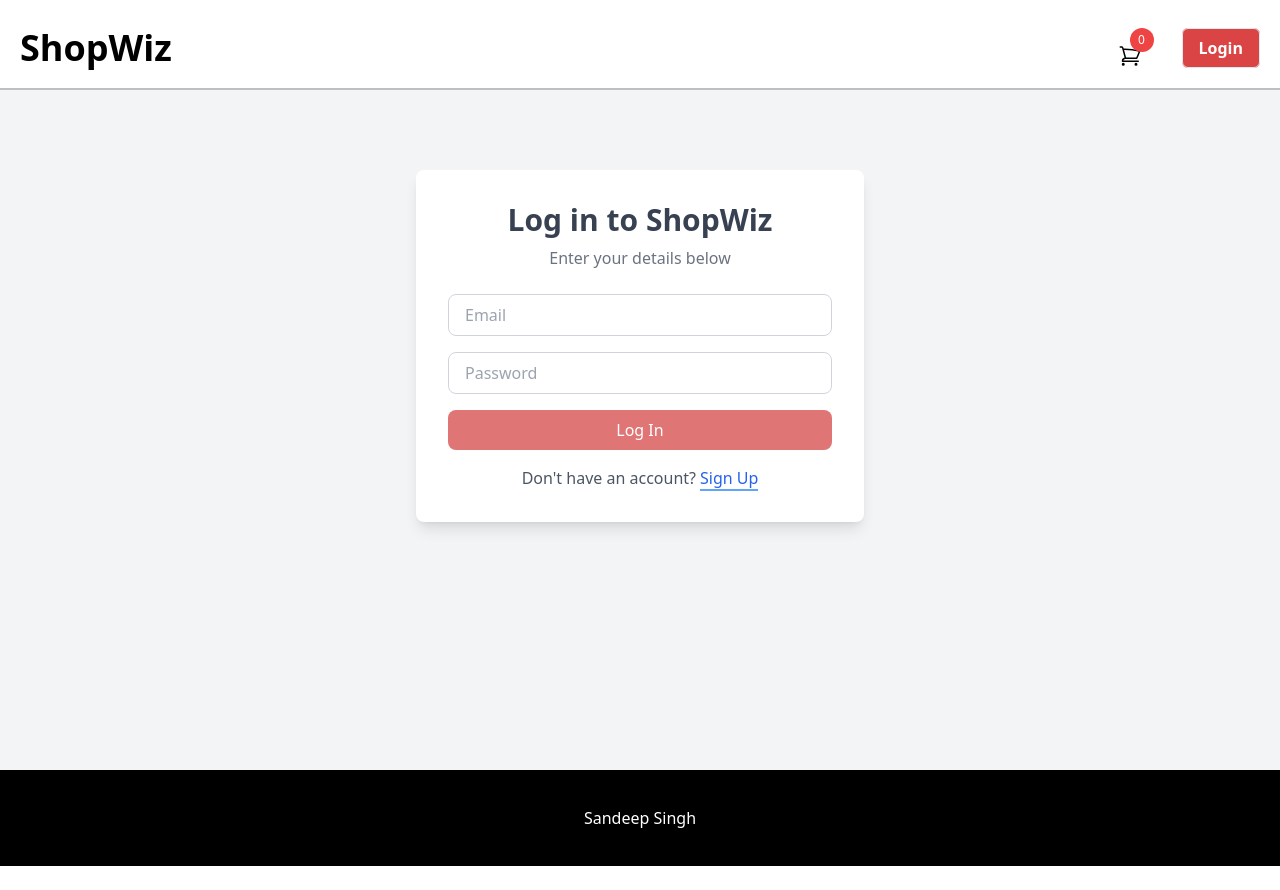
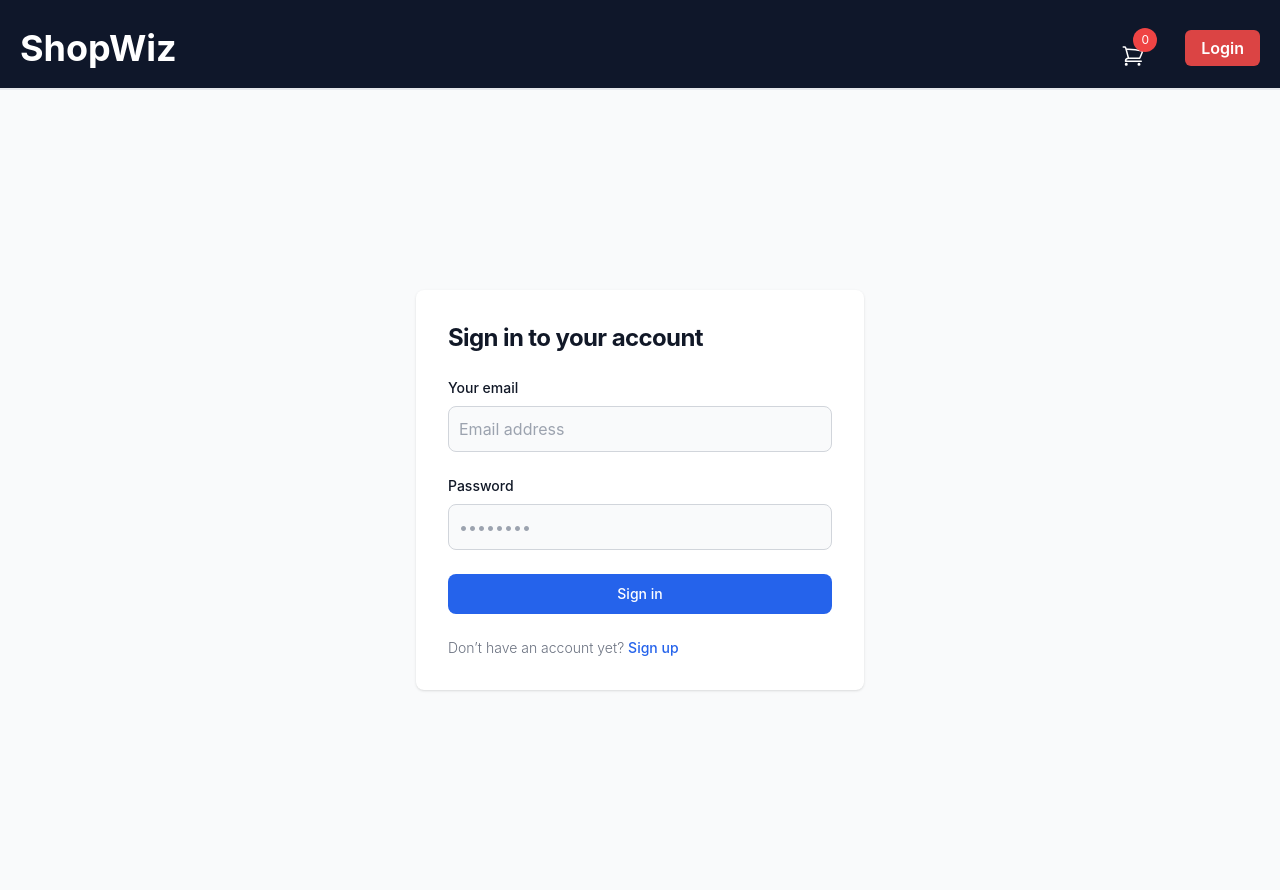
Before and after one commit to Sandeep-singh-99/ShopWiz, a React (Create React App) app in the folder client/: page /login in a window 1280 px wide. Before the commit the page ends 866 px from the top, so only its background shows below. Built offline with nearby package versions, Linux system fonts and the light colour scheme; no server answers.

Commit message:
refactor: update layout and styling for Home, ProductDetails, and Header components; enhance ProductCard and HorizontalCategory components

```diff
--- a/client/src/App.js
+++ b/client/src/App.js
@@ -5,14 +5,15 @@ import Footer from "./components/Footer";
 function App() {
   const location = useLocation();
   const hideHeader = ["/admin-login", "/admin-home"];
+  const hideFooter = ["/admin-login", "/admin-home", "/register", "/login"];
 
   return (
     <>
       {!hideHeader.includes(location.pathname) && <Header />}
-     <div className="min-h-[calc(100vh-120px)] bg-gray-100">
+     <div className="bg-slate-900">
       <Outlet/>
       </div>
-      {!hideHeader.includes(location.pathname) && <Footer />}
+      {!hideFooter.includes(location.pathname) && <Footer />}
     </>
   );
 }
--- a/client/src/components/Header.js
+++ b/client/src/components/Header.js
@@ -20,9 +20,9 @@ export default function Header() {
   }
 
   return (
-    <div className="border-b-2 border-black border-opacity-25">
+    <div className=" bg-slate-900 border-b-2">
       <div className=" px-5 flex justify-between items-center pt-5 pb-3">
-        <Link className="sm:text-4xl text-3xl font-bold" to={"/"}>
+        <Link className="sm:text-4xl text-white text-3xl font-bold" to={"/"}>
           ShopWiz
         </Link>
 
@@ -42,7 +42,7 @@ export default function Header() {
                 viewBox="0 0 24 24"
                 strokeWidth="1.5"
                 stroke="currentColor"
-                className="mt-4 h-6 w-6"
+                className="mt-4 h-6 w-6 text-white"
               >
                 <path
                   strokeLinecap="round"
@@ -77,7 +77,7 @@ export default function Header() {
             ) : (
               <Link
                 to={"login"}
-                className="border text-white font-semibold px-4 py-2 rounded-md bg-[#db4444] hover:bg-[#db3333]"
+                className=" text-white font-semibold px-4 py-2 rounded-md bg-[#db4444] hover:bg-[#db3333]"
               >
                 Login
               </Link>
--- a/client/src/components/Login.js
+++ b/client/src/components/Login.js
@@ -1,144 +1,3 @@
-// import React, { useEffect, useState } from "react";
-// import img1 from "../assests/dl.beatsnoop 1.png";
-// import { Link, useNavigate } from "react-router-dom";
-// import { login } from "../redux/slice/auth-slice";
-// import { useDispatch } from "react-redux";
-// import axios from "axios";
-// import { message } from "antd";
-
-// const API_BASE_URL = process.env.REACT_APP_API_URL;
-
-// export default function Login() {
-//   const dispatch = useDispatch(); // Initialize the dispatch function
-//   const navigate = useNavigate(); // Initialize the navigate function
-
-//   // Initialize the form data state
-//   const [formData, setFormData] = useState({
-//     email: "",
-//     password: "",
-//   });
-
-//   // Handle form input changes
-//   const handleChange = (e) => {
-//     setFormData({ ...formData, [e.target.name]: e.target.value });
-//   };
-
-//   const handleSubmit = async (e) => {
-//     e.preventDefault();
-
-//     if (!formData.email || !formData.password) {
-//       alert("Please fill in all fields.");
-//       return;
-//     }
-
-//     const data = {
-//       email: formData.email,
-//       password: formData.password,
-//     };
-
-//     console.log("Form Data before dispatch: ", data);
-
-//     try {
-//       const response = await axios.post(
-//         `${API_BASE_URL}/api/auth/login`,
-//         data,
-//         {
-//           headers: {
-//             "Content-Type": "application/json",
-//           },
-//           withCredentials: true,
-//         }
-//       );
-
-//       if (response.status === 200 && response.data.success) {
-//         const { data: userData } = response.data;
-//         if (userData) {
-//           localStorage.setItem("token", userData.accesstoken);
-//           localStorage.setItem("loginData", JSON.stringify(userData.user));
-
-//           dispatch(login(userData.user));
-//         }
-//         navigate("/");
-//         message.success("Login successful");
-//       } else {
-//         message.error("Login failed");
-//       }
-//     } catch (error) {
-//       alert("Error logging in");
-//       console.log("Error: ", error);
-//     }
-//   };
-
-//   useEffect(() => {
-//     if (localStorage.getItem("token")) {
-//       navigate("/");
-//     }
-//   });
-
-//   return (
-//     <div className="sm:pt-16  h-screen pt-5">
-//       <div className="flex sm:justify-between justify-center">
-//         <div className="bg-[#c6e5e9] sm:block hidden">
-//           <img className="w-5/6" src={img1} alt="img1" loading="lazy" />
-//         </div>
-
-//         <div className="flex sm:w-2/4 w-full shadow-2xl rounded-md sm:shadow-none sm:rounded-none flex-col justify-center items-center py-8">
-//           <div className="sm:w-3/4 w-10/12 py-10 bg-white rounded-md shadow-md px-10">
-//             <h1 className="sm:text-4xl text-3xl font-bold sm:font-semibold mb-3">
-//               Log in to ShopWiz
-//             </h1>
-//             <h2 className="sm:text-lg text-sm">Enter your details below</h2>
-
-//             <form className="mt-7" onSubmit={handleSubmit}>
-//               <div className="mb-5">
-//                 <input
-//                   name="email"
-//                   type="email"
-//                   value={formData.email}
-//                   onChange={handleChange}
-//                   className="border-b-2 w-full outline-none py-2 px-4"
-//                   placeholder="Email"
-//                 />
-//               </div>
-
-//               <div className="mb-5">
-//                 <input
-//                   name="password"
-//                   type="password"
-//                   onChange={handleChange}
-//                   value={formData.password}
-//                   className="border-b-2 w-full outline-none py-2 px-4"
-//                   placeholder="Password"
-//                 />
-//               </div>
-
-//               <div className="mb-5">
-//                 <button className="bg-[#e07575] w-full text-white px-7 py-2 rounded-md">
-//                   Log In
-//                 </button>
-//               </div>
-
-//               <div className="flex justify-center">
-//                 <h1 className="text-gray-600">
-//                   Don't have an account?
-//                   <Link
-//                     to={"/register"}
-//                     className="text-blue-600 ml-1 border-b-2 border-blue-400"
-//                   >
-//                     Sign Up
-//                   </Link>
-//                 </h1>
-//               </div>
-//             </form>
-//           </div>
-//         </div>
-//       </div>
-//     </div>
-//   );
-// }
-
-
-
 import React, { useEffect, useState } from "react";
 import { Link, useNavigate } from "react-router-dom";
 import { login } from "../redux/slice/auth-slice";
@@ -168,7 +27,10 @@ export default function Login() {
       const response = await axios.post(
         `${API_BASE_URL}/api/auth/login`,
         formData,
-        { headers: { "Content-Type": "application/json" }, withCredentials: true }
+        {
+          headers: { "Content-Type": "application/json" },
+          withCredentials: true,
+        }
       );
 
       if (response.status === 200 && response.data.success) {
@@ -194,43 +56,67 @@ export default function Login() {
   }, [navigate]);
 
   return (
-    <div className="flex sm:item-center sm:justify-center lg:pt-20 md:pt-16 sm:pt-8 pt-4 px-4">
-      <div className="w-full max-w-md bg-white shadow-lg rounded-lg p-4 sm:p-8 ">
-        <h1 className="text-3xl font-semibold text-gray-700 mb-2 text-center">Log in to ShopWiz</h1>
-        <p className="text-gray-500 mb-6 text-center">Enter your details below</p>
-        <form className="space-y-4" onSubmit={handleSubmit}>
+    <section class="bg-gray-50 dark:bg-gray-900">
+      <div class="flex flex-col items-center justify-center px-6 py-8 mx-auto md:h-screen lg:py-0">
+        <div class="w-full bg-white rounded-lg shadow dark:border md:mt-0 sm:max-w-md xl:p-0 dark:bg-gray-800 dark:border-gray-700">
+          <div class="p-6 space-y-4 md:space-y-6 sm:p-8">
+            <h1 class="text-xl font-bold leading-tight tracking-tight text-gray-900 md:text-2xl dark:text-white">
+              Sign in to your account
+            </h1>
+            <form class="space-y-4 md:space-y-6" onSubmit={handleSubmit}>
+              <div>
+                <label
+                  for="email"
+                  class="block mb-2 text-sm font-medium text-gray-900 dark:text-white"
+                >
+                  Your email
+                </label>
                 <input
                   type="email"
                   name="email"
                   value={formData.email}
                   onChange={handleChange}
-            required
-            className="w-full border border-gray-300 rounded-lg sm:px-4 px-2 py-1 sm:py-2 focus:outline-none focus:ring-2 focus:ring-blue-400"
-            placeholder="Email"
+                  class="bg-gray-50 border border-gray-300 text-gray-900 rounded-lg focus:ring-primary-600 focus:border-primary-600 block w-full p-2.5 dark:bg-gray-700 dark:border-gray-600 dark:placeholder-gray-400 dark:text-white dark:focus:ring-blue-500 dark:focus:border-blue-500"
+                  placeholder="Email address"
+                  required=""
                 />
+              </div>
+              <div>
+                <label
+                  for="password"
+                  class="block mb-2 text-sm font-medium text-gray-900 dark:text-white"
+                >
+                  Password
+                </label>
                 <input
                   type="password"
                   name="password"
                   value={formData.password}
                   onChange={handleChange}
-            required
-            className="w-full border border-gray-300 rounded-lg sm:px-4 px-2 py-1 sm:py-2 focus:outline-none focus:ring-2 focus:ring-blue-400"
-            placeholder="Password"
+                  placeholder="••••••••"
+                  class="bg-gray-50 border border-gray-300 text-gray-900 rounded-lg focus:ring-primary-600 focus:border-primary-600 block w-full p-2.5 dark:bg-gray-700 dark:border-gray-600 dark:placeholder-gray-400 dark:text-white dark:focus:ring-blue-500 dark:focus:border-blue-500"
+                  required=""
                 />
+              </div>
               <button
                 type="submit"
-            className="w-full bg-[#e07575] text-white py-2 rounded-lg hover:bg-[#e07586] transition"
+                class="w-full text-white bg-primary-600 hover:bg-primary-700 focus:ring-4 focus:outline-none focus:ring-primary-300 font-medium rounded-lg text-sm px-5 py-2.5 text-center dark:bg-primary-600 dark:hover:bg-primary-700 dark:focus:ring-primary-800"
               >
-            Log In
+                Sign in
               </button>
-        </form>
-        <p className="mt-4 text-gray-600 text-center">
-          Don't have an account?
-          <Link to="/register" className="text-blue-600 ml-1 border-b-2 border-blue-400">
-            Sign Up
+              <p class="text-sm font-light text-gray-500 dark:text-gray-400">
+                Don’t have an account yet?{" "}
+                <Link
+                  to={"/register"}
+                  class="font-medium text-primary-600 hover:underline dark:text-primary-500"
+                >
+                  Sign up
                 </Link>
               </p>
+            </form>
           </div>
         </div>
+      </div>
+    </section>
   );
 }
--- a/client/src/components/SignUp.js
+++ b/client/src/components/SignUp.js
@@ -1,7 +1,5 @@
 import React, { useState } from "react";
-import img1 from "../assests/dl.beatsnoop 1.png";
 import { Link, useNavigate } from "react-router-dom";
-
 import { message } from "antd";
 import axios from "axios";
 
@@ -9,10 +7,9 @@ const API_BASE_URL = process.env.REACT_APP_API_URL || "http://localhost:5000";
 
 export default function Register() {
   const navigate = useNavigate();
-
   const [uploadedImage, setUploadedImage] = useState(null);
   const [formData, setFormData] = useState({
-    imageUrl: null, // Store the image URL as a string
+    imageUrl: null,
     username: "",
     email: "",
     phone: "",
@@ -68,21 +65,15 @@ export default function Register() {
   };
 
   return (
-    <div className="sm:pt-16 pt-10">
-      <div className="flex sm:justify-between justify-center">
-        <div className="bg-[#c6e5e9] sm:block hidden">
-          <img className="w-5/6" src={img1} alt="img1" loading="lazy" />
-        </div>
-
-        <div className="flex sm:w-2/4 w-4/5 flex-col text-center justify-center items-center">
-          <div className="sm:w-2/3 w-10/12 py-5 bg-white rounded-md shadow-md px-10">
-            <h1 className="sm:text-4xl text-2xl sm:font-semibold font-bold mb-3">
+    <section class="bg-gray-50 dark:bg-gray-900 h-screen">
+      <div class="flex flex-col items-center justify-center px-6 py-8 mx-auto md:h-screen lg:py-0">
+        <div class="w-full bg-white rounded-lg shadow dark:border md:mt-2 sm:max-w-md xl:p-0 dark:bg-gray-800 dark:border-gray-700">
+          <div class="p-6 space-y-4 md:space-y-6 sm:px-8">
+            <h1 class="text-xl font-bold leading-tight tracking-tight text-gray-900 md:text-2xl dark:text-white">
               Create an account
             </h1>
-            <h2 className="sm:text-lg text-sm">Enter your details below</h2>
-
-            <form onSubmit={handleSubmit} className="mt-7">
-              <div className="mb-5 flex justify-center">
+            <form class="space-y-3 md:space-y-4" onSubmit={handleSubmit}>
+              <div className="flex justify-center">
                 <input
                   type="file"
                   id="fileInput"
@@ -109,71 +100,90 @@ export default function Register() {
                 </label>
               </div>
 
-              <div className="mb-5">
+              <div>
+                <label
+                  for="email"
+                  class="block mb-2 text-sm font-medium text-gray-900 dark:text-white"
+                >
+                  Your Name
+                </label>
                 <input
-                  type="text"
+                  type="name"
+                  name="name"
                   value={formData.username}
                   onChange={handleChange}
-                  name="username"
-                  className="border-b-2 w-full outline-none"
-                  placeholder="Full Name"
+                  class="bg-gray-50 border border-gray-300 text-gray-900 text-sm rounded-lg focus:ring-primary-600 focus:border-primary-600 block w-full p-2.5 dark:bg-gray-700 dark:border-gray-600 dark:placeholder-gray-400 dark:text-white dark:focus:ring-blue-500 dark:focus:border-blue-500"
+                  placeholder="Name"
+                  required=""
                 />
               </div>
-
-              <div className="mb-5">
+              <div>
+                <label
+                  for="email"
+                  class="block mb-2 text-sm font-medium text-gray-900 dark:text-white"
+                >
+                  Your Email
+                </label>
                 <input
+                  type="email"
                   name="email"
-                  type="email"
+                  value={formData.email}
                   onChange={handleChange}
-                  value={formData.email}
-                  className="border-b-2 w-full outline-none"
+                  class="bg-gray-50 border border-gray-300 text-gray-900 text-sm rounded-lg focus:ring-primary-600 focus:border-primary-600 block w-full p-2.5 dark:bg-gray-700 dark:border-gray-600 dark:placeholder-gray-400 dark:text-white dark:focus:ring-blue-500 dark:focus:border-blue-500"
                   placeholder="Email"
+                  required=""
                 />
               </div>
-
-              <div className="mb-5">
+              <div>
+                <label class="block mb-2 text-sm font-medium text-gray-900 dark:text-white">
+                  Your Phone no
+                </label>
                 <input
+                  type="number"
                   name="phone"
-                  type="tel"
+                  value={formData.phone}
                   onChange={handleChange}
-                  value={formData.phone}
-                  className="border-b-2 w-full outline-none"
-                  placeholder="Phone Number"
+                  class="bg-gray-50 border border-gray-300 text-gray-900 text-sm rounded-lg focus:ring-primary-600 focus:border-primary-600 block w-full p-2.5 dark:bg-gray-700 dark:border-gray-600 dark:placeholder-gray-400 dark:text-white dark:focus:ring-blue-500 dark:focus:border-blue-500"
+                  placeholder="Phone no"
+                  required=""
                 />
               </div>
-
-              <div className="mb-5">
+              <div>
+                <label
+                  for="password"
+                  class="block mb-2 text-sm font-medium text-gray-900 dark:text-white"
+                >
+                  Password
+                </label>
                 <input
+                  type="password"
                   name="password"
-                  type="password"
+                  value={formData.password}
                   onChange={handleChange}
-                  value={formData.password}
-                  className="border-b-2 w-full outline-none"
-                  placeholder="Password"
+                  placeholder="••••••••"
+                  class="bg-gray-50 border border-gray-300 text-gray-900 text-sm rounded-lg focus:ring-primary-600 focus:border-primary-600 block w-full p-2.5 dark:bg-gray-700 dark:border-gray-600 dark:placeholder-gray-400 dark:text-white dark:focus:ring-blue-500 dark:focus:border-blue-500"
+                  required=""
                 />
               </div>
-
-              <div className="mb-5">
-                <button className="bg-[#e07575] w-full text-white px-7 py-2 rounded-md">
-                  Sign Up
-                </button>
-              </div>
-
-              <div className="flex justify-center">
-                <h1 className="text-gray-600">
-                  Already have an account?
-                  <Link
-                    to={"/login"}
-                    className="text-blue-600 ml-2 border-b-2 border-blue-400"
-                  >
-                    Sign In
-                  </Link>
-                </h1>
-              </div>
+              <button
+                type="submit"
+                class="w-full text-white bg-primary-600 hover:bg-primary-700 focus:ring-4 focus:outline-none focus:ring-primary-300 font-medium rounded-lg text-sm px-5 py-2.5 text-center dark:bg-primary-600 dark:hover:bg-primary-700 dark:focus:ring-primary-800"
+              >
+                Create an account
+              </button>
+              <p class="text-sm font-light text-gray-500 dark:text-gray-400">
+                Already have an account?{" "}
+                <Link
+                  to={"/login"}
+                  class="font-medium text-primary-600 hover:underline dark:text-primary-500"
+                >
+                  Login here
+                </Link>
+              </p>
             </form>
           </div>
         </div>
       </div>
-    </div>
+    </section>
   );
 }
--- a/client/src/screen/Home.js
+++ b/client/src/screen/Home.js
@@ -39,7 +39,7 @@ export default function Home() {
   }, [isAuthenticated, dispatch]);
 
   return (
-    <div className="px-2 sm:px-20 py-5">
+    <div className="">
       <div className="flex flex-col gap-5">
         <HorizontalCategory />
         <CarouselView />
--- a/client/src/screen/ProductDetails.js
+++ b/client/src/screen/ProductDetails.js
@@ -120,7 +120,7 @@ export default function ProductDetails() {
                   Add to Cart
                 </button>
                 <button className="bg-gray-600 flex gap-2 items-center  text-white font-semibold px-6 py-2 rounded-md focus:outline-none focus:ring-2  focus:ring-offset-2">
-                  Wishlist
+                  Buy Now
                 </button>
               </div>
             </div>
--- a/client/tailwind.config.js
+++ b/client/tailwind.config.js
@@ -35,13 +35,46 @@ module.exports = {
   },
   theme: {
     extend: {
-      screens: {
-        sm: '640px',
-        md: '768px',
-        lg: '1024px',
-        xl: '1280px',
+      colors: {
+        primary: {"50":"#eff6ff","100":"#dbeafe","200":"#bfdbfe","300":"#93c5fd","400":"#60a5fa","500":"#3b82f6","600":"#2563eb","700":"#1d4ed8","800":"#1e40af","900":"#1e3a8a","950":"#172554"}
       }
     },
+    fontFamily: {
+      'body': [
+    'Inter',
+    'ui-sans-serif',
+    'system-ui',
+    '-apple-system',
+    'system-ui',
+    'Segoe UI',
+    'Roboto',
+    'Helvetica Neue',
+    'Arial',
+    'Noto Sans',
+    'sans-serif',
+    'Apple Color Emoji',
+    'Segoe UI Emoji',
+    'Segoe UI Symbol',
+    'Noto Color Emoji'
+  ],
+      'sans': [
+    'Inter',
+    'ui-sans-serif',
+    'system-ui',
+    '-apple-system',
+    'system-ui',
+    'Segoe UI',
+    'Roboto',
+    'Helvetica Neue',
+    'Arial',
+    'Noto Sans',
+    'sans-serif',
+    'Apple Color Emoji',
+    'Segoe UI Emoji',
+    'Segoe UI Symbol',
+    'Noto Color Emoji'
+  ]
+    }
   },
   plugins: [],
 }
```
Also changed, not shown: client/src/components/HorizontalCategory.js (+4 -13 lines), client/src/components/ProductCard.js (+33 -10 lines). Lines whose indentation alone changed are shown as unchanged.
